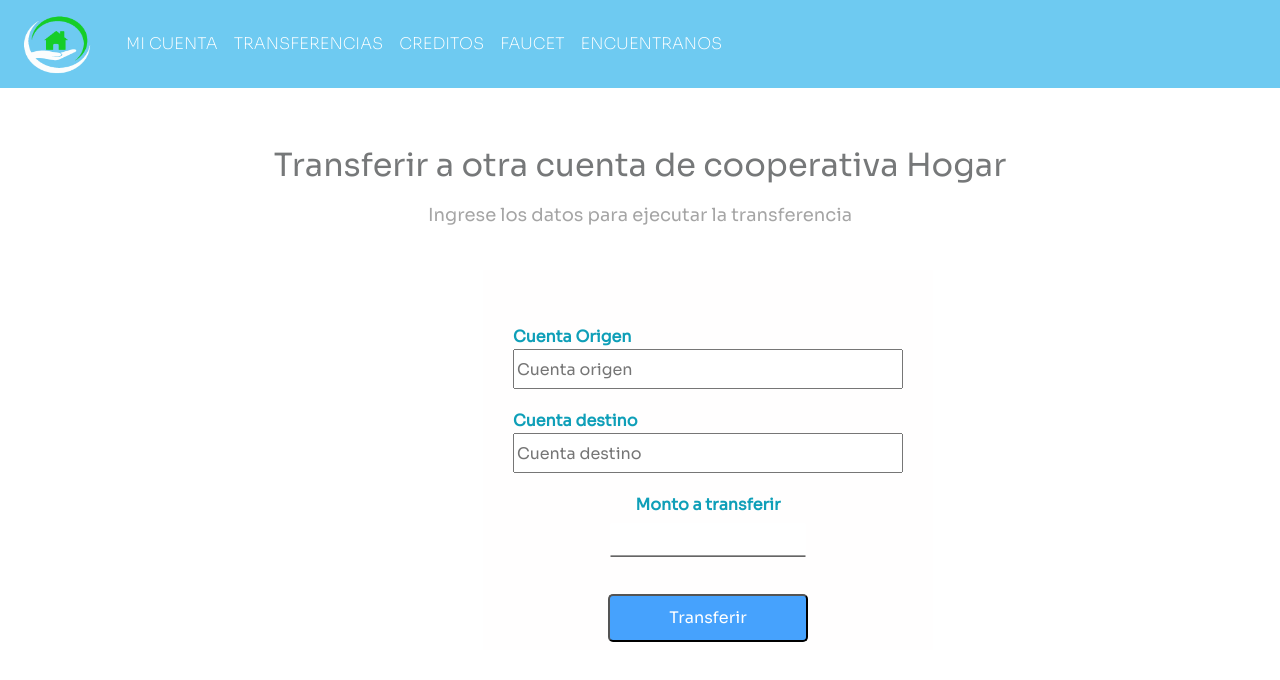
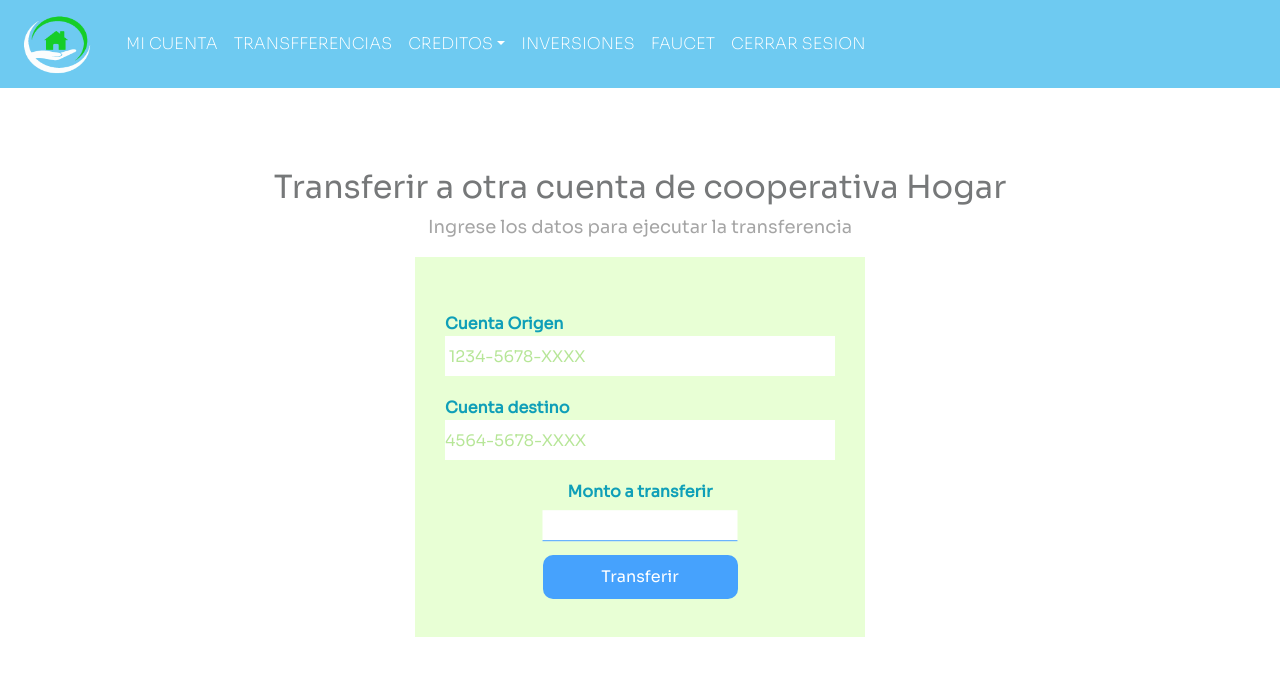
Before and after one commit to Elizabella/hogar_cooperativa, a plain HTML site: page transferencia.html in a window 1280 px wide. Drawn offline with nearby package versions, Linux system fonts and the light colour scheme.

Commit message:
volviendo responsivo transferencias

```diff
--- a/css/transferencia.css
+++ b/css/transferencia.css
@@ -1,3 +1,7 @@
+@font-face {
+  font-family: Sora;
+  src: url(../Fonts/Sora-Regular.ttf);
+}
 @font-face {
   font-family: Sora2;
   src:url(../Fonts/Sora-ExtraLight.ttf);
@@ -6,123 +10,91 @@
   font-family: Sora5;
   src: url(../Fonts/Sora-Bold.ttf);
 }
-@font-face {
-  font-family: Sora;
-  src: url(../Fonts/Sora-Regular.ttf);
-}
+
 *{
+  margin: 0;
+  padding: 0;
   font-family: Sora;
 }
+.contenedor{
+  display: flex;
+  flex-direction: column;
+  margin:80px auto;
+  text-align: center;
+  width:90%;
 
-.navbar {
-      font-family: Sora;
-      /* color: white; */
+}
+h1{
+  color: #767879;
+  font-size:xx-large;
+  }
+p{
+  color: #a5a5a5;
+  font-size: large;
+}
+a{
+  color: rgb(255, 255, 255);
+  font-family: "Sora2";
+  padding: 0 10px;
+}
+a:hover{
+  font-family: "Sora5";
+}
+.formulario {
+    width: 450px;
+    height: 380px;
+    background: rgb(232, 255, 213);
+    color: #0f9fb8;
+    padding: 55px 30px;
+    margin: auto;
 }
 
-body {
-    margin: 0;
-    padding: 0;
 
-    font-family: sans-serif;
-    /* height: 100vh; */
-  }
-  .b h1{
-    text-align: center;
-    transform:translate(0%, 150%);
-    color: #767879;
-    font-size:xx-large;
-  }
-  .b p{
-    text-align: center;
-    transform:translate(0%, 250%);
-    color: #a5a5a5;
-    font-size: large;
-  }
-  .b .login-box {
-    width: 450px;
-    height: 380px;
-    background: rgb(255, 254, 254);
-    color: #0f9fb8;
-    top: 10%;
-    left: 30%;
-    position: absolute;
-    transform: translate(22%, 50%);
-    /* transform: translate(120%, 25%);  */
-    /* transform: translate(-50%, -20%); */
-    box-sizing: border-box;
-    padding: 55px 30px;
-  }
+label {
+    font-weight: bold;
+}
 
-
-  .b .login-box label {
-    margin: 0;
-    padding: 0;
-    font-weight: bold;
-    display: block;
-  }
-
-  .b .login-box input {
+.origen{
+  text-align: start;
+  width: 100%;
+}
+input {
     width: 100%;
     margin-bottom: 20px;
   }
-
-  .b .login-box input[type="number"]  {
-
-    /* background: transparent; */
+.formulario input[type="number"]  {
     outline: bottom;
     height: 40px;
-    color: rgb(3, 3, 3);
+    color: rgb(8, 8, 8);
+    border:none;
     font-size: 16px;
-    line-height: 20px;
-
-  }
-  .b .login-box .c label {
-
-    font-weight: bold;
-    text-align: center;
-  }
-  .b .login-box .c  input[type="text"]{
+}
+.transferencia  input[type="text"]{
     display: block;
     width: 50%;
     border: none;
-    border-bottom: 1px solid black;
+    border-bottom: 1px solid #46A2FD;
     font-size: 20px;
-    text-align: center;
-    outline: bottom;
     transform: translate(50%, 20%)
-  }
-
-  .b .login-box input[type="submit"] {
-    border-radius: 5px;
+}
+.formulario input[type="submit"] {
+    border-radius: 10px;
     padding: 10px 30px;
-    /* text-decoration: none; */
     color: #fff;
     background-color: #46A2FD;
-    margin: 0px auto;
+    border: none;
+    margin: auto;
     display: block;
-    width: 200px;
-    text-align: center;
-    transition: 0.2s linear all;
-    /* border: none;
-    outline: none;
-    height: 40px;
-    background: #0f9fb8;
-    color: #fff;
-    font-size: 18px;
-    border-radius: 6px; */
+    width: 50%;
   }
-
-  .b .login-box input[type="submit"]:hover {
-    cursor: pointer;
-    background: #55ff07;
-    color: #000;
+.formulario input[type="submit"]:hover {
+    background: #000000;
+    font-family: Sora5;
   }
-a{
-
-    color: rgb(255, 255, 255);
-    font-family: "Sora2";
-    padding: 0 10px;
-}
-a:hover{
-    font-family: "Sora5";
-}
+  @media screen and (max-width:600px){
+    .formulario{
+      width: 370px;
+      height: 350px;
+    }
+  }
+::placeholder{color: rgb(183, 230, 152);}
--- a/transferencia.html
+++ b/transferencia.html
@@ -13,78 +13,49 @@
     <title>Transferencia</title>
 </head>
 <body>
-
-    <!-- <nav class="navbar navbar-light bg-light">
+  <nav class="navbar navbar-expand-lg navbar-dark" style="background-color: #6ECAF1;">
     <div class="container-fluid">
-          <a class="navbar-brand" href="#">
-            <img src="/img/logo1_sinnom.png" alt="" width="30" height="24" class="d-inline-block align-text-top">
-            Bootstrap
-          </a>
-        </div>
-      </nav> -->
-
-    <header>
-        <nav class="navbar navbar-expand-lg navbar-dark" style="background-color: #6ECAF1;">
-            <div class="container-fluid" >
-                <a class="navbar-brand" href="#" >
-                    <img src="./img/logo1_sinnom.png" width="70" height="60"
-                    class="d-inline-block align-text-top">
-                  </a>
-              <!-- <a class="navbar-brand" href="#">MI CUENTA</a> -->
-              <button class="navbar-toggler" type="button" data-bs-toggle="collapse" data-bs-target="#navbarNav" aria-controls="navbarNav" aria-expanded="false" aria-label="Toggle navigation">
-                <span class="navbar-toggler-icon"></span>
-              </button>
-              <div class="collapse navbar-collapse" id="navbarNav">
-                <ul class="navbar-nav">
-                  <li class="nav-item" >
-                    <a class="nav-link" style="color: #ffffff;" aria-current="page" href="mi_cuenta.html">MI CUENTA</a>
-                  </li>
-                  <li class="nav-item">
-                    <a class="nav-link "  style="color: #ffffff;" aria-current="page" href="transferencia.html">TRANSFERENCIAS</a>
-                  </li>
-                  <li class="nav-item">
-                    <a class="nav-link " style="color: #ffffff;" href="creditos.html">CREDITOS</a>
-                  </li>
-                  <li class="nav-item">
-                    <a class="nav-link " style="color: #ffffff;" href="faucet.html">FAUCET</a>
-                  </li>
-                  <li class="nav-item">
-                    <a class="nav-link" style="color: #ffffff;" href="#" tabindex="-1" aria-disabled="true">ENCUENTRANOS</a>
-                  </li>
+        <a class="navbar-brand" href="#"><img src="./img/logo1_sinnom.png" width="70" height="60"
+            class="d-inline-block align-text-top"></a>
+        <button class="navbar-toggler" type="button" data-bs-toggle="collapse" data-bs-target="#navbarSupportedContent"
+            aria-controls="navbarSupportedContent" aria-expanded="false" aria-label="Toggle navigation">
+            <span class="navbar-toggler-icon"></span></button>
+        <div class="collapse navbar-collapse" id="navbarSupportedContent">
+            <ul class="navbar-nav me-auto mb-2 mb-lg-0">
+                <li class="nav-item"><a href="mi_cuenta.html"     class="nav-link"    style="color: #fff;" >MI CUENTA</a></li>
+                <li class="nav-item"><a href="transferencia.html" class="nav-link"    style="color: #fff;">TRANSFFERENCIAS</a></li>
+                <li class="nav-item dropdown"><a href="#"   class="nav-link dropdown-toggle" style="color: #fff;"
+                    id="navbarDropdown" role="button" data-bs-toggle="dropdown" aria-expanded="false">CREDITOS</a>
+                    <ul class="dropdown-menu" aria-labelledby="navbarDropdown">
+                        <li><a href="creditos.html"                class="dropdown-item">SOLICITUDES</a></li>
+                        <hr class="dropdown-divider">
+                        <li><a href="#"                            class="dropdown-item">MIS CREDITOS</a></li>
+                    </ul></li>
+                <li class="nav-item"><a href="#"                   class="nav-link"     style="color: #fff;">INVERSIONES</a></li>
+                <li class="nav-item"><a href="faucet.html"         class="nav-link"     style="color: #fff;">FAUCET</a></li>
+                <li class="nav-item"><a href="index.html"          class="nav-link"     style="color: #fff;">CERRAR SESION</a></li>
             </ul>
         </div>
     </div>
   </nav>
-    </header>
 
-    <section class="b">
+  <section class="contenedor">
     <h1>Transferir a otra cuenta de cooperativa Hogar</h1>
     <p>Ingrese los datos para ejecutar la transferencia</p>
 
-        <div class="login-box">
+    <div class="formulario">
       <form>
-            <label for="username">Cuenta Origen</label>
-            <input type="number" placeholder="Cuenta origen">
-            <label for="password">Cuenta destino</label>
-            <input type="number" placeholder="Cuenta destino">
+        <label class="origen" for="username">Cuenta Origen</label>
+        <input type="number" placeholder=" 1234-5678-XXXX">
+        <label class="origen" for="password">Cuenta destino</label>
+        <input type="number" placeholder="4564-5678-XXXX">
 
-            <div class="c">
+        <div class="transferencia">
         <label for="password">Monto a transferir</label>
-              <input
-                type="text"
-                placeholder=""
-                class="montoTrans"
-              />
+        <input type="text" class="montoTrans"/>
         </div>
-            <br />
-            <!-- <div class="c">
-              <label for="password">Monto a transferir</label>
-              <input type="number" placeholder="Monto a transferir">
-            </div> -->
+
         <input type="submit" value="Transferir">
-
-            <!-- <a class="btn" href="">Transferir</a> -->
-
       </form>
 
     </div>
```
Lines whose indentation alone changed are shown as unchanged.
